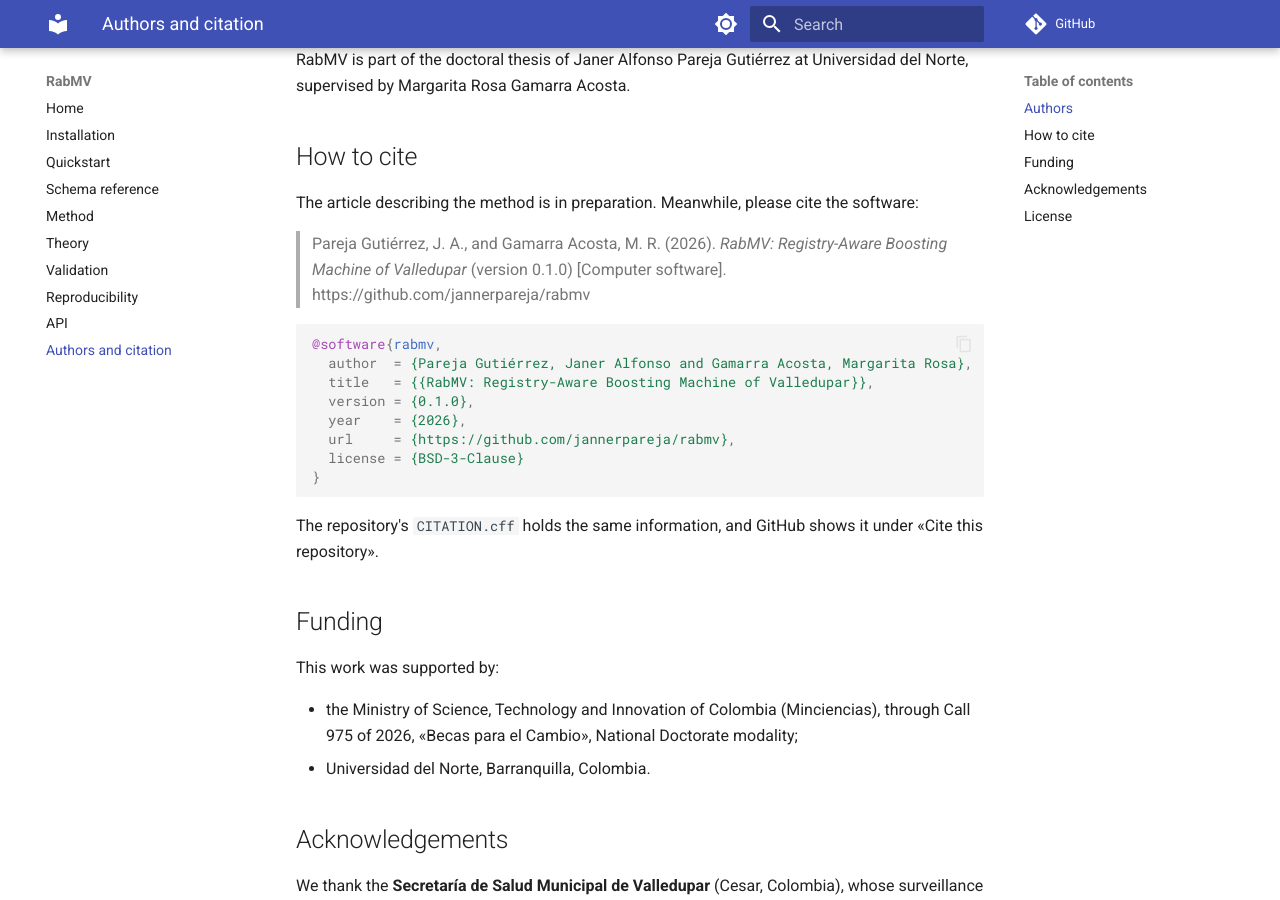
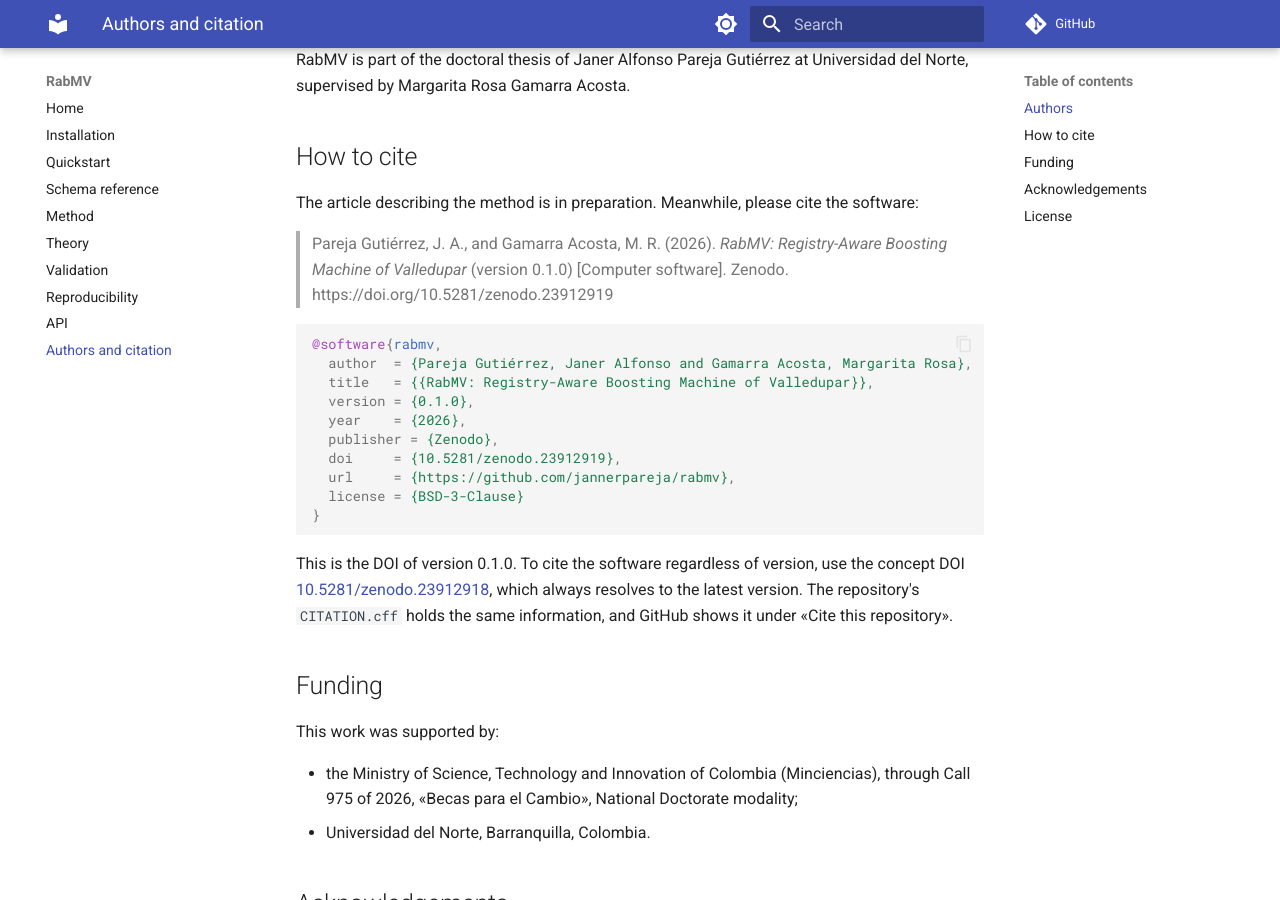
Before and after one commit to JannerPareja/rabmv, an MkDocs documentation site: the page built from docs/about.md, in a window 1280 px wide and 900 px high, scrolled down 434 px. Built offline with MkDocs 1.6.1 and Material for MkDocs 9.7.7, drawn with Linux system fonts in a browser that asks for light colours; comment, search, counter and statistics services are not loaded.

Commit message:
Zenodo DOI: badge and citation

````diff
--- a/docs/about.md
+++ b/docs/about.md
@@ -15,7 +15,7 @@ Margarita Rosa Gamarra Acosta.
 The article describing the method is in preparation. Meanwhile, please cite the software:
 
 > Pareja Gutiérrez, J. A., and Gamarra Acosta, M. R. (2026). *RabMV: Registry-Aware Boosting Machine of
-> Valledupar* (version 0.1.0) [Computer software]. https://github.com/jannerpareja/rabmv
+> Valledupar* (version 0.1.0) [Computer software]. Zenodo. https://doi.org/10.5281/zenodo.23912919
 
 ```bibtex
 @software{rabmv,
@@ -23,12 +23,16 @@ The article describing the method is in preparation. Meanwhile, please cite the
   title   = {{RabMV: Registry-Aware Boosting Machine of Valledupar}},
   version = {0.1.0},
   year    = {2026},
+  publisher = {Zenodo},
+  doi     = {10.5281/zenodo.23912919},
   url     = {https://github.com/jannerpareja/rabmv},
   license = {BSD-3-Clause}
 }
 ```
 
-The repository's `CITATION.cff` holds the same information, and GitHub shows it under «Cite this repository».
+This is the DOI of version 0.1.0. To cite the software regardless of version, use the concept DOI
+[10.5281/zenodo.23912918](https://doi.org/10.5281/zenodo.23912918), which always resolves to the latest version. The repository's `CITATION.cff` holds
+the same information, and GitHub shows it under «Cite this repository».
 
 ## Funding
 
````
Also changed, not shown: README.es.md (+3 -1 lines), README.md (+4 -2 lines), 1 other file.
